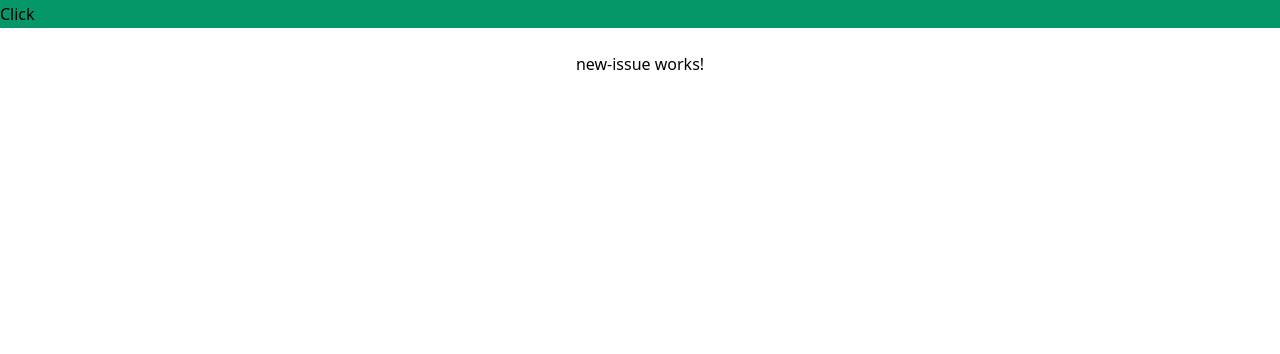
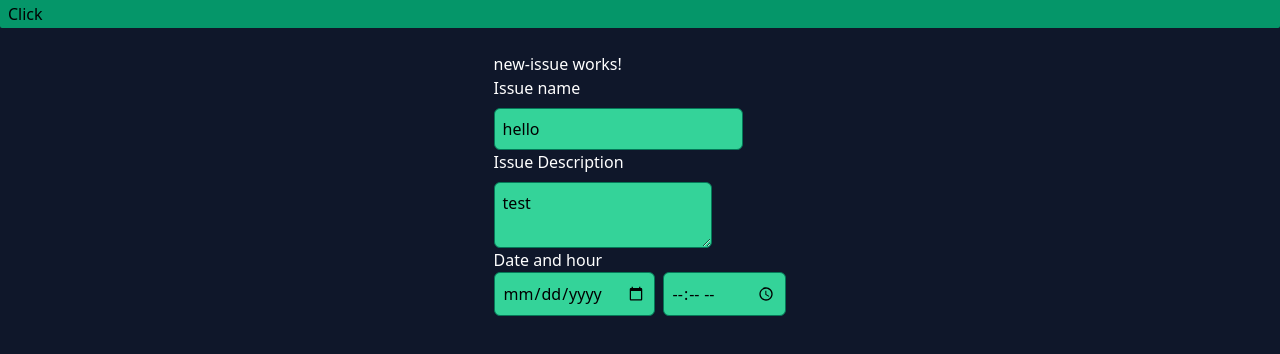
Before and after one commit to seculiraul/issueTracking, an Angular app: page /new in a window 1280 px wide. Shown: the top 354 px of the page. Built offline with nearby package versions, Linux system fonts and the light colour scheme.

Commit message:
Added new issue form

```diff
--- a/src/app/components/new-issue/new-issue.component.html
+++ b/src/app/components/new-issue/new-issue.component.html
@@ -1 +1,35 @@
 <p>new-issue works!</p>
+<div class="flex flex-row justify-center items-center mx-auto">
+  <form [formGroup]="form">
+    <div class="flex flex-col gap-2 items-start">
+      <label for="name" class="">Issue name</label>
+      <input
+        type="text"
+        formControlName="name"
+        id="name"
+        class="p-2 rounded-md border text-black border-emerald-700 bg-emerald-400 focus:bg-emerald-500 focus:outline focus:outline-emerald-700 duration-500"
+      />
+    </div>
+    <div class="flex flex-col gap-2 items-start">
+      <label for="description">Issue Description</label>
+      <textarea
+        formControlName="description"
+        id="description"
+        class="p-2 rounded-md border text-black border-emerald-700 bg-emerald-400 focus:bg-emerald-500 focus:outline focus:outline-emerald-700 duration-500"
+      ></textarea>
+    </div>
+    <div class="flex flex-col items-start">
+      <label>Date and hour</label>
+      <div class="flex flex-row gap-2">
+        <input
+          type="date"
+          class="p-2 mb-2 rounded-md border text-black border-emerald-700 bg-emerald-400 focus:bg-emerald-500 focus:outline focus:outline-emerald-700 duration-500"
+        />
+        <input
+          type="time"
+          class="mb-2 p-2 mb-2 rounded-md border text-black border-emerald-700 bg-emerald-400 focus:bg-emerald-500 focus:outline focus:outline-emerald-700 duration-500"
+        />
+      </div>
+    </div>
+  </form>
+</div>
--- a/src/app/components/new-issue/new-issue.component.ts
+++ b/src/app/components/new-issue/new-issue.component.ts
@@ -1,10 +1,10 @@
 import { Component, OnInit } from '@angular/core';
-import { FormBuilder, FormGroup } from '@angular/forms';
+import { FormBuilder, FormGroup, ReactiveFormsModule } from '@angular/forms';
 
 @Component({
   selector: 'app-new-issue',
   standalone: true,
-  imports: [],
+  imports: [ReactiveFormsModule],
   templateUrl: './new-issue.component.html',
   styleUrl: './new-issue.component.scss',
 })
@@ -14,8 +14,8 @@ export class NewIssueComponent implements OnInit {
 
   ngOnInit(): void {
     this.form = this.fb.group({
-      name: [''],
-      description: [''],
+      name: ['hello'],
+      description: ['test'],
       active: [false],
     });
   }
--- a/src/app/components/sidebar/sidebar.component.html
+++ b/src/app/components/sidebar/sidebar.component.html
@@ -1,11 +1,11 @@
 <div class="relative">
   <div
-    class="flex flex-row justify-start items-center h-7 w-full bg-emerald-600"
+    class="flex flex-row p-2 text-black rounded-b-sm justify-start items-center h-7 w-full bg-emerald-600"
   >
     <label (click)="onClick()">Click</label>
   </div>
   <div
-    class="fixed flex flex-col inset-y-0 left-[-100%] lg:w-[200px] md:w-[150px] w-32 bg-emerald-400 duration-700"
+    class="fixed flex flex-col rounded-md inset-y-0 left-[-100%] lg:w-[200px] md:w-[150px] w-32 bg-emerald-400 duration-700"
     [ngClass]="{ 'left-[0%]': active }"
   >
     <div class="flex flex-row justify-end px-4 mt-6">
--- a/src/styles.scss
+++ b/src/styles.scss
@@ -2,3 +2,19 @@
 @tailwind base;
 @tailwind components;
 @tailwind utilities;
+
+* {
+  margin: 0;
+  padding: 0;
+  box-sizing: border-box;
+}
+
+/* Apply background color to html and body */
+html,
+body {
+  height: 100%;
+  margin: 0;
+  padding: 0;
+  background-color: #0f172a;
+  color: white;
+}
```
